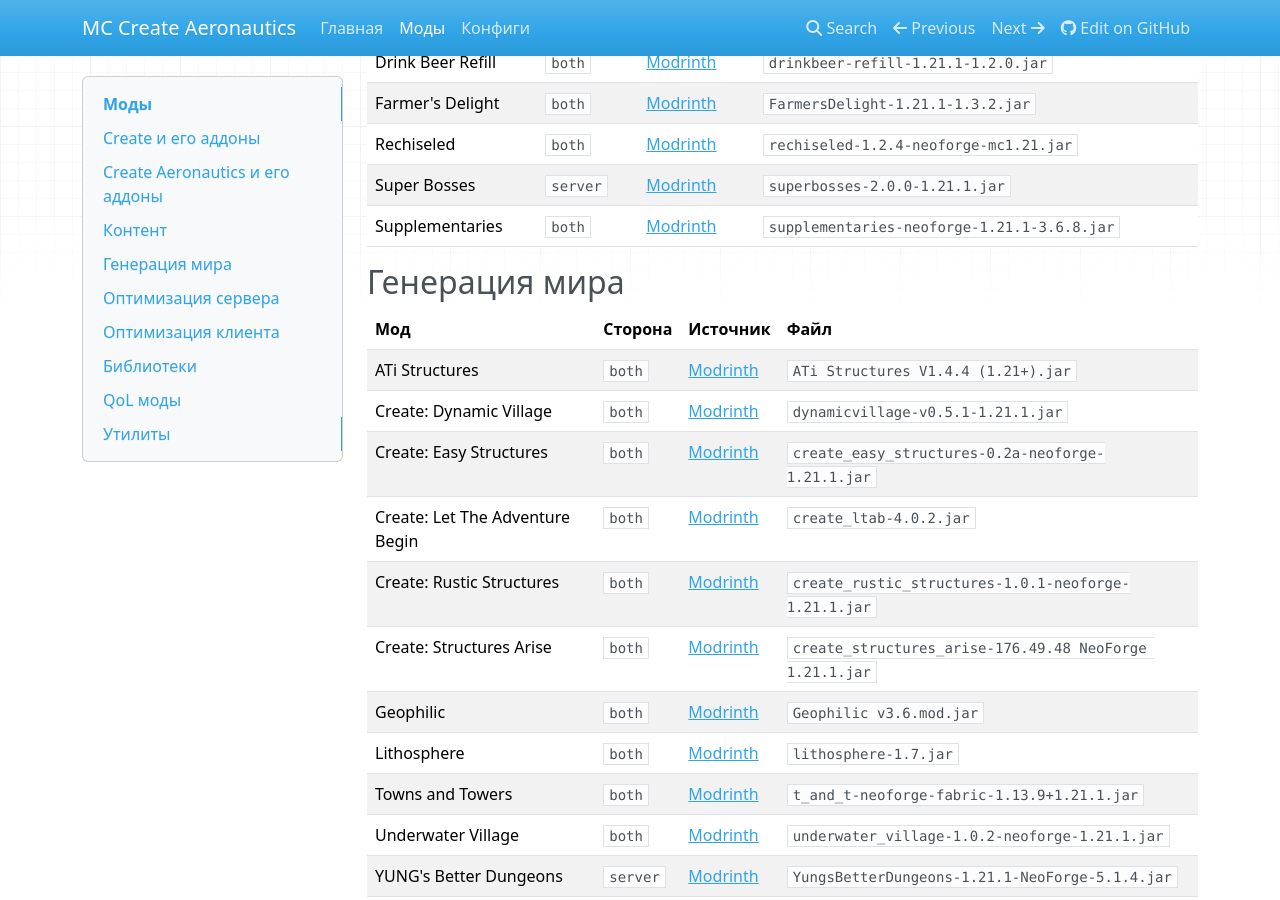
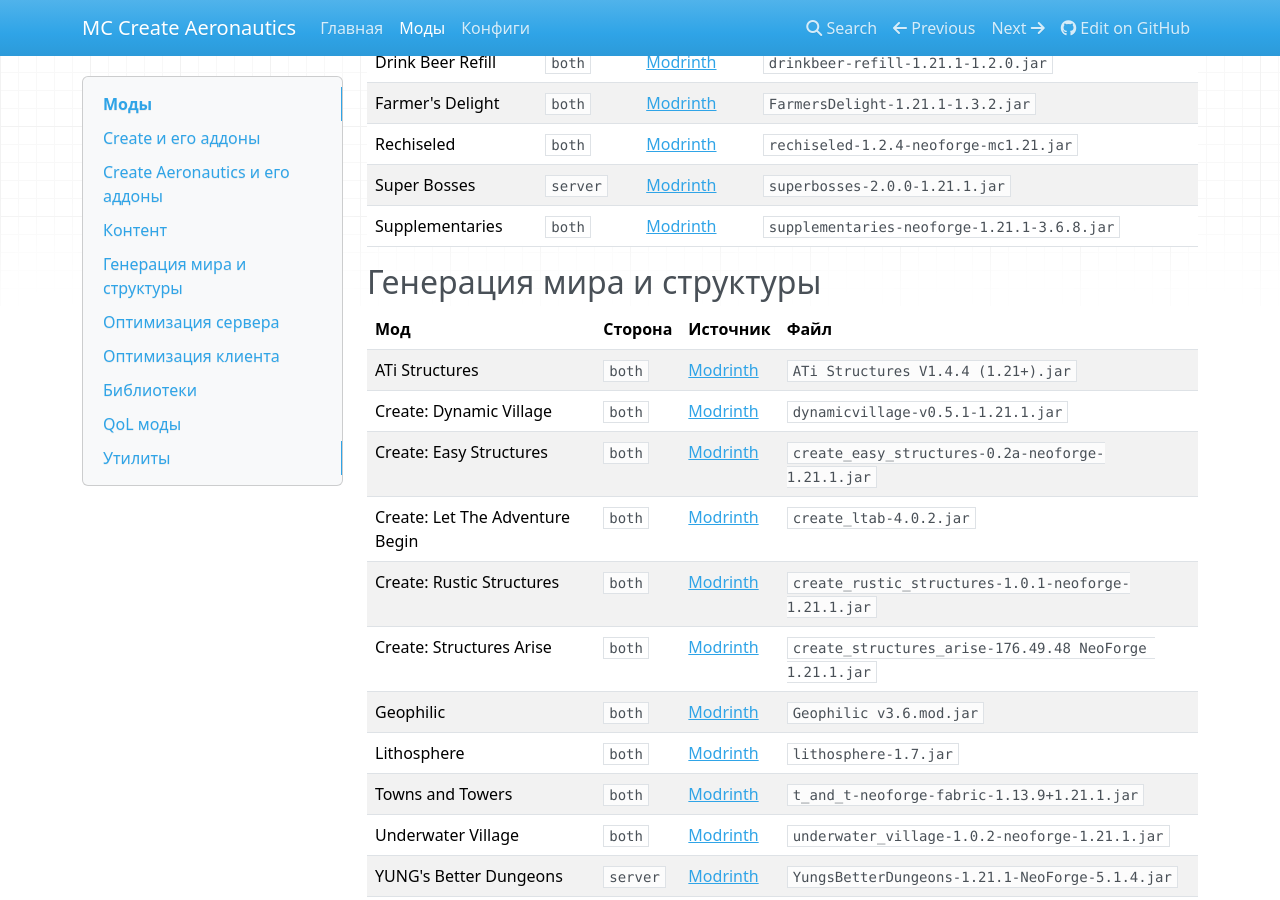
Before and after one commit to AlexCawl/mc-create-aeronautics-modpack, an MkDocs documentation site: the page built from docs/mods.md, in a window 1280 px wide and 900 px high, scrolled down 2182 px. Built offline with MkDocs 1.6.1, drawn with Linux system fonts in a browser that asks for light colours; nearby versions of some CDN libraries.

Commit message:
chore: fix naming

```diff
--- a/docs/mods.md
+++ b/docs/mods.md
@@ -61,7 +61,7 @@
 | Super Bosses | `server` | [Modrinth](https://modrinth.com/mod/super-bosses) | `superbosses-2.0.0-1.21.1.jar` |
 | Supplementaries | `both` | [Modrinth](https://modrinth.com/mod/supplementaries) | `supplementaries-neoforge-1.21.1-3.6.8.jar` |
 
-## Генерация мира
+## Генерация мира и структуры
 
 | Мод | Сторона | Источник | Файл |
 | --- | --- | --- | --- |
```
